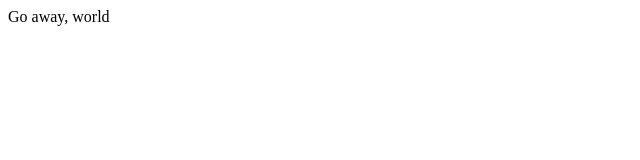
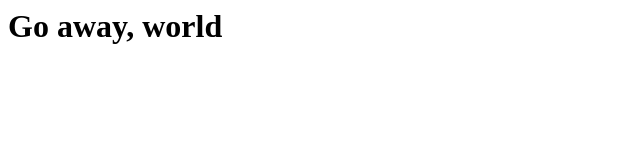
Before and after one commit to imanhau/imanhau.github.io, a plain HTML site: page index.html in a window 1280 px wide. Shown: the whole page, without its empty margins (0-640 px from the left). Drawn offline with nearby package versions, Linux system fonts and the light colour scheme.

Commit message:
Added less to index

```diff
--- a/index.html
+++ b/index.html
@@ -1 +1,11 @@
-Go away, world
+<html>
+
+  <head>
+    <script data-require="less.js@*" data-semver="1.7.5" src="//cdnjs.cloudflare.com/ajax/libs/less.js/1.7.5/less.js"></script>
+  </head>
+
+  <body>
+    <h1>Go away, world</h1>
+  </body>
+
+</html>
```
